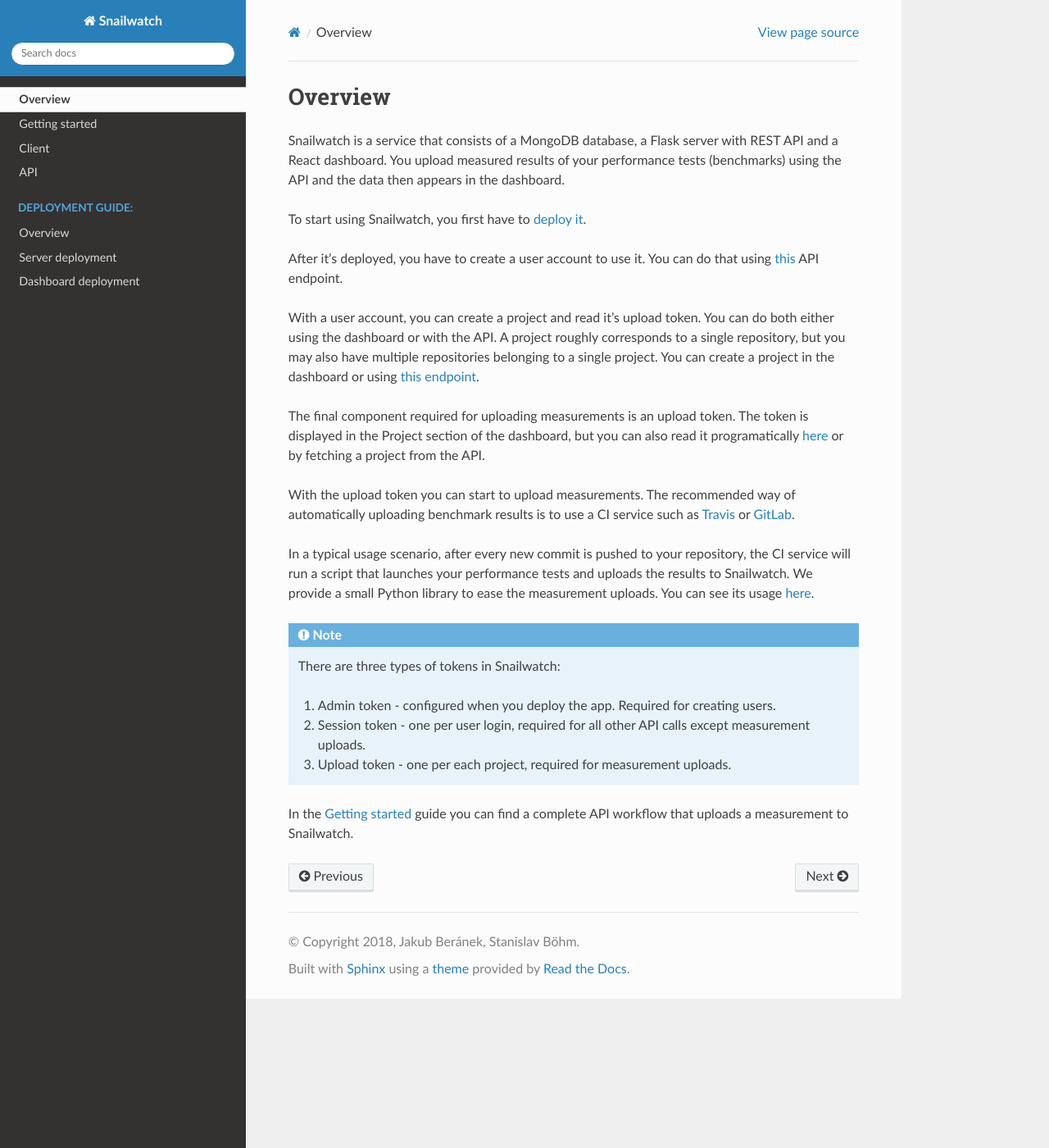
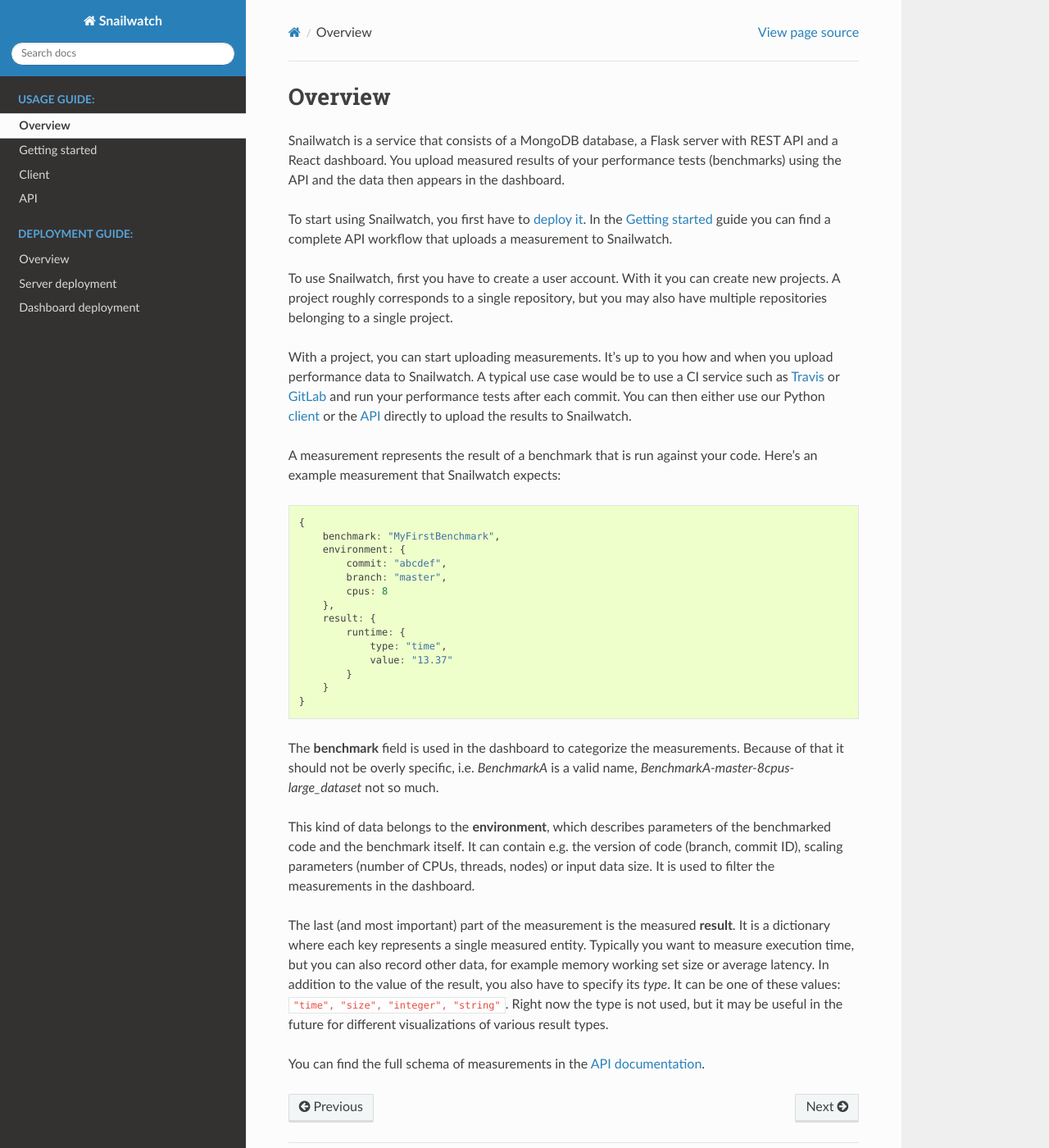
Before and after one commit to It4innovations/snailwatch, a Sphinx documentation site: the page built from docs/overview.rst, in a window 1280 px wide and 1400 px high. Shown: the whole window at 82% size. Built offline with Sphinx 7.4.7 and the Read the Docs theme 2.0.0, drawn with Linux system fonts in a browser that asks for light colours.

Commit message:
DOC: add Client CLI and API documentation, rewrite overview

```diff
--- a/docs/conf.py
+++ b/docs/conf.py
@@ -12,11 +12,13 @@
 # add these directories to sys.path here. If the directory is relative to the
 # documentation root, use os.path.abspath to make it absolute, like shown here.
 #
-# import os
-# import sys
-# sys.path.insert(0, os.path.abspath('.'))
+import os
+import sys
 
-import os
+ROOT_DIR = os.path.dirname(os.path.dirname(os.path.abspath(__file__)))
+SRC_DIR = os.path.join(ROOT_DIR, "python")
+
+sys.path.insert(0, SRC_DIR)
 
 # -- Project information -----------------------------------------------------
 
@@ -43,7 +45,8 @@ API_URL = 'api.html'
 extensions = [
     'sphinx.ext.autodoc',
     'sphinx.ext.extlinks',
-    'sphinxcontrib.redoc'
+    'sphinxcontrib.redoc',
+    'sphinxarg.ext'
 ]
 
 service_url = 'https://snailwatch.it4i.cz'
--- a/docs/deploy-overview.rst
+++ b/docs/deploy-overview.rst
@@ -9,7 +9,7 @@ There is an example Docker compose setup can be found in the root of the
 repository (``docker-compose.yml``). It launches both the server and the dashboard
 along with a MongoDB instance and connects them together.
 
-If you have docker-compose installed, you can launch it like this:
+If you have docker-compose installed, you can launch Snailwatch with this command:
 
 .. code-block:: bash
 
@@ -19,8 +19,8 @@ If you have docker-compose installed, you can launch it like this:
 | `DB_DIR` is a directory where the MongoDB storage will be placed.
 
 The server will be available at port 5000 and the dashboard at port 3000 on
-localhost. You can change these ports by using environment variables
-`SERVER_PORT` and `DASHBOARD_PORT` when launching the compose script.
+localhost. You can change these ports by passing the environment variables
+`SERVER_PORT` and `DASHBOARD_PORT` to the compose script.
 
 For more advanced deployment options and additional configuration, check the
 :doc:`server <server-deploy>` and :doc:`dashboard <dashboard-deploy>` deployment
--- a/docs/index.rst
+++ b/docs/index.rst
@@ -8,14 +8,13 @@ It consists of a server that stores the measured results and a web dashboard tha
 .. image:: pipeline.png
 
 | To learn more about Snailwatch, read the :doc:`Overview <overview>`.
-| Before you can use Snailwatch, you have to :doc:`deploy it <deploy-overview>`.
-| After it's deployed, you can jump directly :doc:`into the action <getting-started>`.
 
 Complete Snailwatch API documentation can be found :doc:`here <api>`.
 
 
 .. toctree::
     :maxdepth: 2
+    :caption: Usage guide:
 
     overview
     getting-started
--- a/docs/overview.rst
+++ b/docs/overview.rst
@@ -5,37 +5,57 @@ dashboard. You upload measured results of your performance tests (benchmarks) us
 in the dashboard.
 
 To start using Snailwatch, you first have to :doc:`deploy it <deploy-overview>`.
+In the :doc:`Getting started <getting-started>` guide you can find a complete
+API workflow that uploads a measurement to Snailwatch.
 
-After it's deployed, you have to create a user account to use it.
-You can do that using :api:`this <#tag/User/paths/~1users/post>` API endpoint.
+To use Snailwatch, first you have to create a user account. With it you can
+create new projects. A project roughly corresponds to a single repository,
+but you may also have multiple repositories belonging to a single project.
 
-With a user account, you can create a project and read it's upload token.
-You can do both either using the dashboard or with the API. A project roughly
-corresponds to a single repository, but you may also have multiple repositories
-belonging to a single project. You can create a project in the dashboard
-or using :api:`this endpoint <#tag/Project/paths/~1projects/post>`.
+With a project, you can start uploading measurements. It's up to you how and when
+you upload performance data to Snailwatch. A typical use case would be to use a
+CI service such as `Travis <https://travis-ci.org/>`_ or
+`GitLab <https://gitlab.com>`_ and run your performance tests after each commit.
+You can then either use our Python :doc:`client <client>` or the :doc:`API <api>` directly
+to upload the results to Snailwatch.
 
-The final component required for uploading measurements is an upload token.
-The token is displayed in the Project section of the dashboard, but you can
-also read it programatically
-:api:`here <#tag/Project/paths/~1get-upload-token~1{project-id}/get>` or by
-fetching a project from the API.
+A measurement represents the result of a benchmark that is run against your code.
+Here's an example measurement that Snailwatch expects:
 
-With the upload token you can start to upload measurements. The recommended way of
-automatically uploading benchmark results is to use a CI service such as `Travis <https://travis-ci.org/>`_ or
-`GitLab <https://gitlab.com>`_.
+.. code-block:: javascript
 
-In a typical usage scenario, after every new commit is pushed to your repository, the CI service will run a script
-that launches your performance tests and uploads the results to Snailwatch. We provide a small Python library to ease the
-measurement uploads. You can see its usage :doc:`here <client>`.
+    {
+        benchmark: "MyFirstBenchmark",
+        environment: {
+            commit: "abcdef",
+            branch: "master",
+            cpus: 8
+        },
+        result: {
+            runtime: {
+                type: "time",
+                value: "13.37"
+            }
+        }
+    }
 
-.. note ::
+The **benchmark** field is used in the dashboard to categorize the measurements.
+Because of that it should not be overly specific, i.e. `BenchmarkA` is a valid name,
+`BenchmarkA-master-8cpus-large_dataset` not so much.
 
-    There are three types of tokens in Snailwatch:
+This kind of data belongs to the **environment**, which describes parameters of
+the benchmarked code and the benchmark itself.
+It can contain e.g. the version of code (branch, commit ID), scaling parameters
+(number of CPUs, threads, nodes) or input data size. It is used to filter the
+measurements in the dashboard.
 
-    1. Admin token - configured when you deploy the app. Required for creating users.
-    2. Session token - one per user login, required for all other API calls except measurement uploads.
-    3. Upload token - one per each project, required for measurement uploads.
+The last (and most important) part of the measurement is the measured **result**.
+It is a dictionary where each key represents a single measured entity.
+Typically you want to measure execution time, but you can also record other data,
+for example memory working set size or average latency. In addition to the value
+of the result, you also have to specify its *type*. It can be one of these values:
+``"time", "size", "integer", "string"``. Right now the type is not used, but it
+may be useful in the future for different visualizations of various result types.
 
-In the :doc:`Getting started <getting-started>` guide you can find a complete API workflow that uploads a measurement
-to Snailwatch.
+You can find the full schema of measurements in the
+:api:`API documentation <#tag/Measurement/paths/~1measurements/post>`.
--- a/docs/requirements.txt
+++ b/docs/requirements.txt
@@ -1 +1,2 @@
 git+https://github.com/ikalnytskyi/sphinxcontrib-redoc@version/2.0
+sphinx-argparse
```
Also changed, not shown: docs/client.rst (+24 -3 lines), docs/getting-started.rst (+28 -9 lines), 2 other files.
